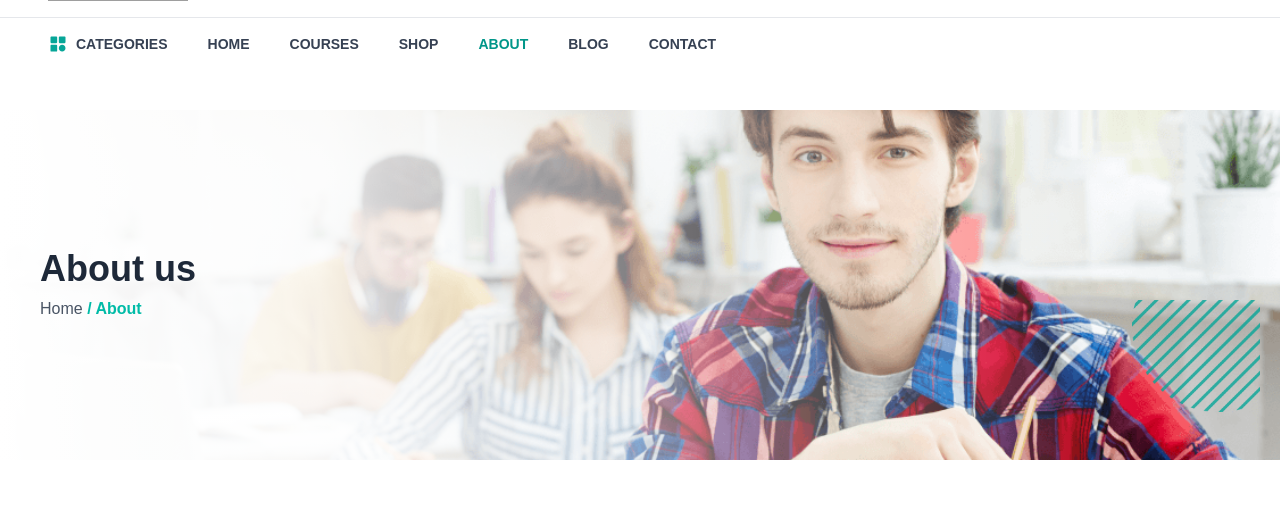
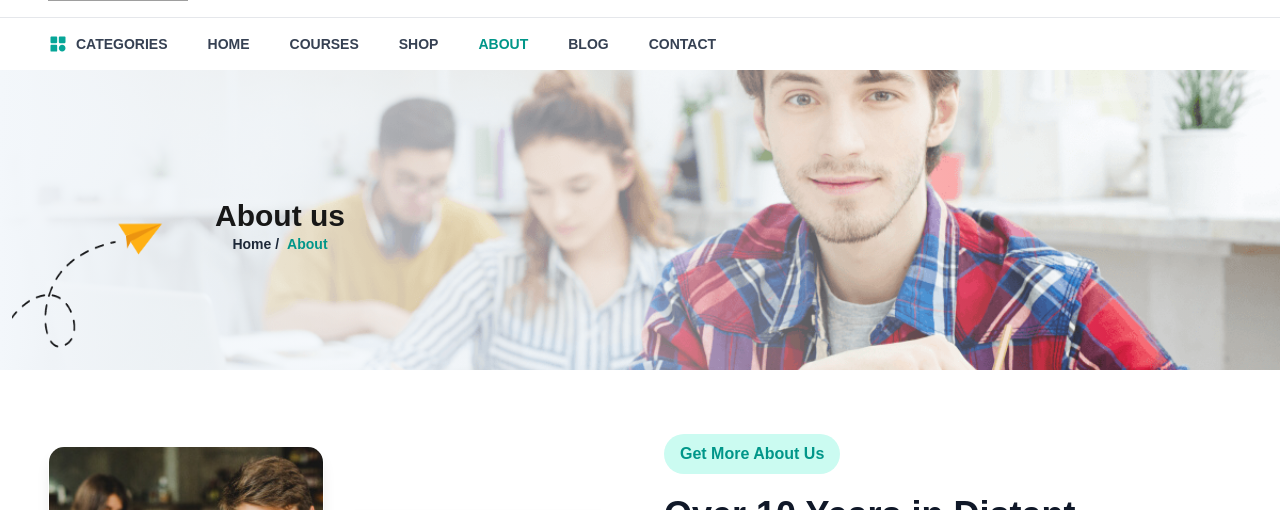
Before and after one commit to maimunamumu/ed-care-online-education-project, a Next.js app: page /about in a window 1280 px wide. Shown: the part 164-674 px from the top of the page. Built offline with nearby package versions, Linux system fonts and the light colour scheme; grey boxes are pictures that could not be loaded.

Commit message:
banner update

```diff
--- a/src/app/Components/SharedFolder/Banner/Banner.jsx
+++ b/src/app/Components/SharedFolder/Banner/Banner.jsx
@@ -2,45 +2,39 @@
 
 import Image from "next/image";
 
-export default function Banner({title,p}) {
+export default function Banner({ title, p }) {
   return (
-    <section
-      className="relative w-full h-[250px] md:h-[300px] lg:h-[350px] flex items-center overflow-hidden bg-cover my-10"
-      style={{
-        backgroundImage: "url('/assets/courseImg/page-header-bg.png')",
-        backgroundRepeat: "no-repeat",
-        backgroundSize: "cover",
-        backgroundPosition: "center",
-      }}
-    >
-      {/* LEFT SIDE WHITE GRADIENT OVERLAY */}
+    <div>
       <div
-        className="absolute left-0 top-0 w-full h-full pointer-events-none z-10"
+        className="relative bg-no-repeat h-[300px] bg-right"
         style={{
-          background:
-            "linear-gradient(to right, rgba(255,255,255,1) 0%, rgba(255,255,255,0.9) 25%, rgba(255,255,255,0.4) 55%, rgba(255,255,255,0) 90%)",
+          backgroundColor: "#F3F7FB",
+          backgroundImage: `
+            linear-gradient(to right, rgba(243,247,251,1), rgba(243,247,251,0)),
+            url('/assets/courseImg/page-header-bg.png')
+          `,
+          backgroundSize: "cover",
         }}
-      ></div>
+      >
+        {/* Floating Shape */}
+        <div className="absolute bottom-2 left-3 w-40 h-40">
+          <img
+            src="/assets/courseImg/page-header-shape-1.png"
+            alt="shape"
+            className="w-full h-full"
+          />
+        </div>
 
-      {/* Left Text */}
-      <div className="container mx-auto px-5 md:px-10 relative z-20">
-        <h1 className="text-2xl md:text-4xl font-bold text-gray-800">
-      {title}
-        </h1>
-        <p className="mt-2 text-gray-600 text-sm md:text-base">
-          Home <span className="text-teal-500 font-semibold"> / {p}</span>
-        </p>
+        {/* Title + Breadcrumb */}
+        <div className="absolute flex flex-col  top-32 left-70 -translate-x-1/2">
+          <h1 className="text-3xl font-extrabold">{title || "Contact Us"}</h1>
+
+          <p className="flex items-center justify-center gap-2 text-sm font-semibold">
+            <span className="text-gray-800">Home /</span>
+            <span className="text-teal-600">{p}</span>
+          </p>
+        </div>
       </div>
-
-      {/* Right Side Decoration Circle */}
-      <div className="absolute right-3 md:right-5 bottom-5 md:bottom-10 w-20 h-20 md:w-32 md:h-32 opacity-80 z-20">
-        <Image
-          src="/assets/courseImg/page-header-shape-3.png"
-          alt="Decoration Circle"
-          fill
-          className="object-contain"
-        />
-      </div>
-    </section>
+    </div>
   );
 }
--- a/src/app/Components/SharedFolder/Header.jsx
+++ b/src/app/Components/SharedFolder/Header.jsx
@@ -76,7 +76,7 @@ export default function Header() {
         </div>
 
         {/* CENTER — SEARCH (HIDDEN ON MOBILE) */}
-        <div className="hidden md:flex flex-grow max-w-[600px] w-full mx-6">
+        <div className="hidden lg:block md:flex flex-grow max-w-[600px] w-full mx-6">
           <div className="bg-[#f4f7f9] rounded-full flex items-center pl-5 py-1 gap-4 w-full">
             <select className="bg-transparent outline-none text-gray-600">
               <option>Categories</option>
@@ -125,7 +125,7 @@ export default function Header() {
       </div>
 
       {/* MOBILE SEARCH BAR */}
-      <div className="md:hidden px-6 pb-3">
+      <div className="md:hidden px-6 pb-3 hidden">
         <div className="bg-[#f4f7f9] rounded-full flex items-center pl-5 py-2 gap-3">
           <input
             type="text"
```
